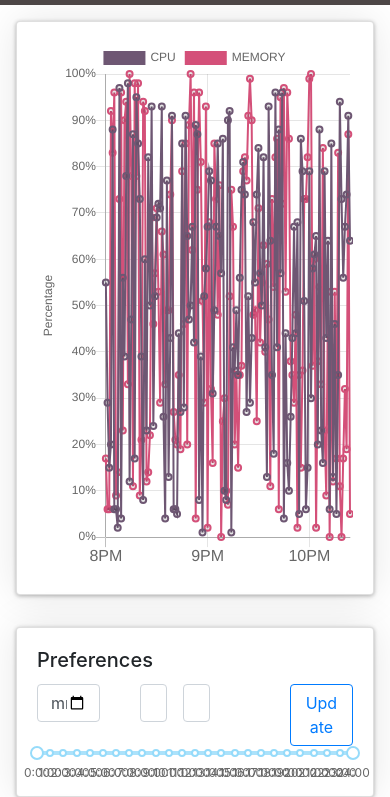
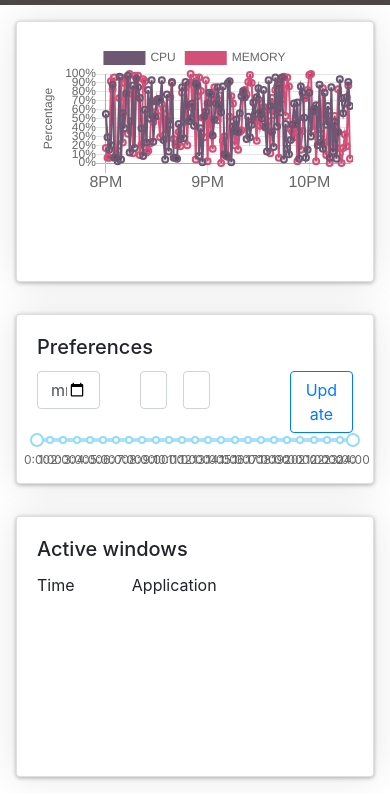
Before and after one commit to kiririnou/smilehackathon, a React app in the folder frontend/: page / in a window 390 px wide. Shown: the part 51-848 px from the top of the page. Built offline with nearby package versions, Linux system fonts and the light colour scheme.

Commit message:
make more adaptive

```diff
--- a/frontend/src/components/UserInfoPage/Graph.js
+++ b/frontend/src/components/UserInfoPage/Graph.js
@@ -47,7 +47,7 @@ function Graph(props){
                 }
             }]
         },
-        maintainAspectRatio: false,
+        maintainAspectRatio: true,
         elements: {
             line: {
                 tension: 0, // disables bezier curves
--- a/frontend/src/components/UserInfoPage/css/UserInfoPage.css
+++ b/frontend/src/components/UserInfoPage/css/UserInfoPage.css
@@ -9,7 +9,6 @@
 @media (max-width: 1024px){
     #info-page{
         grid-template-columns: 1fr;
-        grid-template-rows: 3fr 1fr 2fr;
-        height: unset;
+        grid-template-rows: 1fr 0.5fr 1fr;
     }
 }
```
